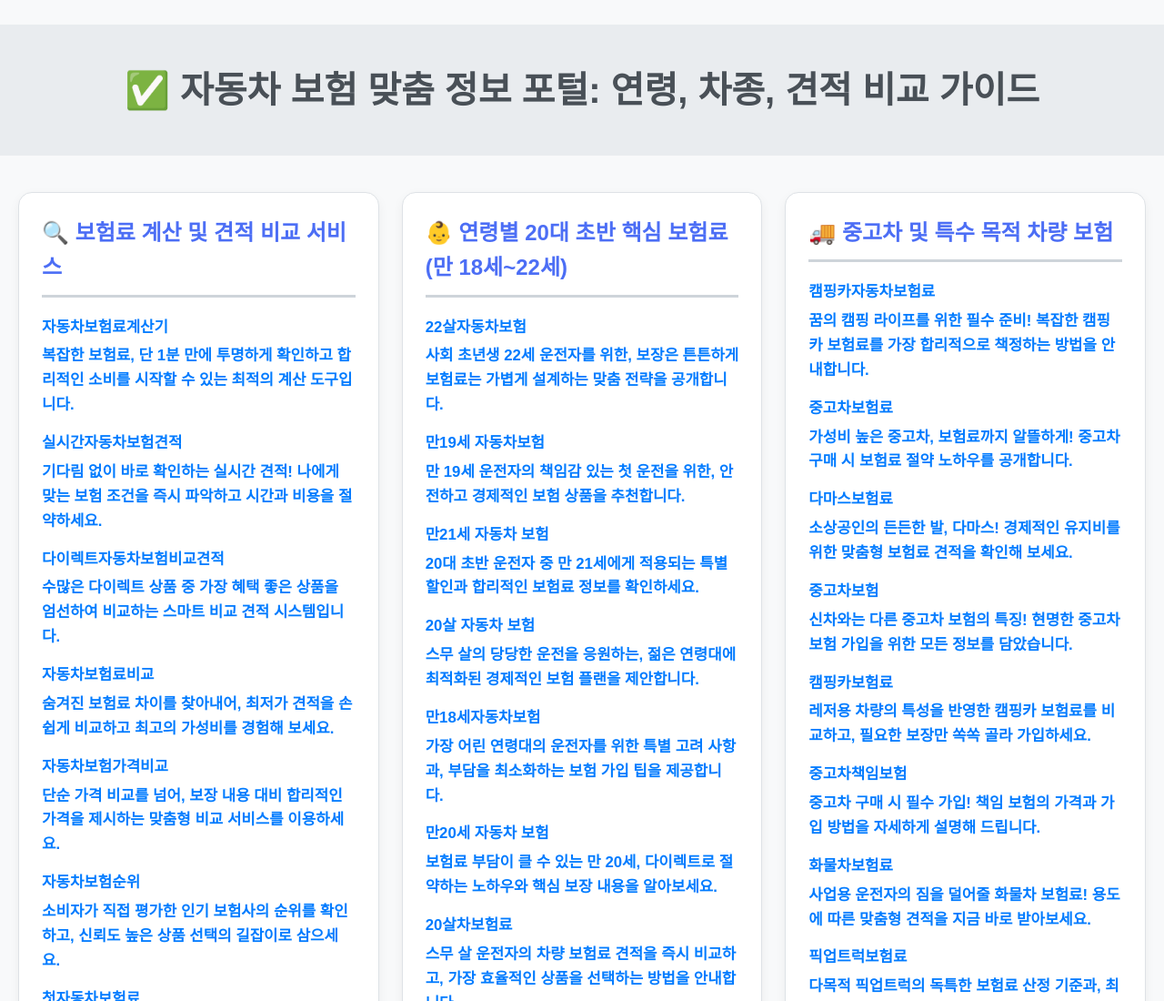
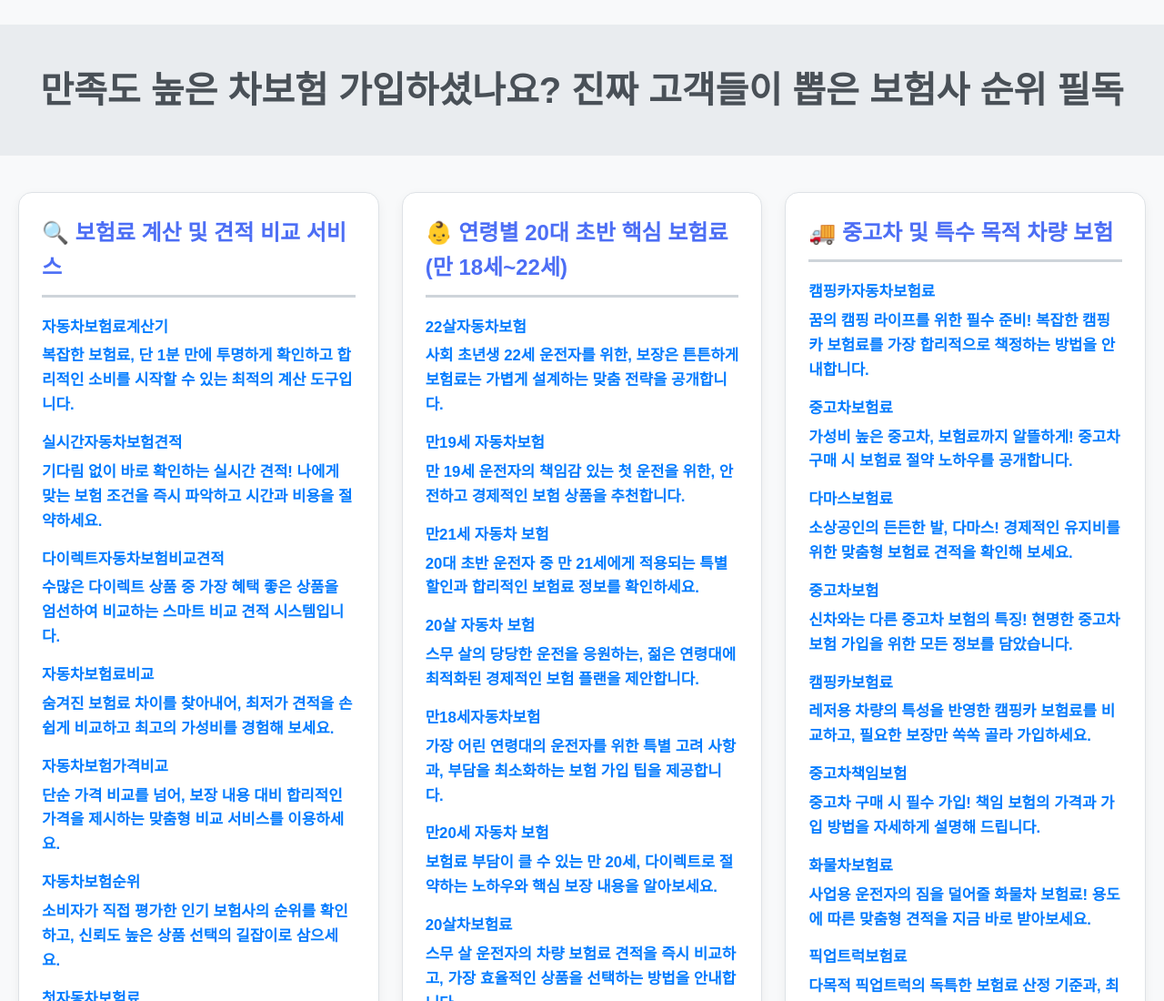
Before and after one commit to firemoney81-naldon/backktopm, a website: page index.html in a window 1280 px wide. Shown: the top 1100 px of the page at 91% size. Drawn offline with Linux system fonts and the light colour scheme.

Commit message:
Update index.html

```diff
--- a/index.html
+++ b/index.html
@@ -3,10 +3,10 @@
 <head>
     <meta charset="UTF-8">
     <meta name="viewport" content="width=device-width, initial-scale=1.0">
+<meta name="google-site-verification" content="bPeyJ_S-8nWUQOJ-jHeV7UVtUrtM_aln4fud6O-cZHc" />
+<meta name="naver-site-verification" content="ee57fb506923450b893aef4416fffae65fe22e92" />
 
-
-
-    <title>맞춤형 자동차 보험 정보 탐색</title>
+    <title>만족도 높은 차보험 가입하셨나요? 진짜 고객들이 뽑은 보험사 순위 필독</title>
 
 
 
@@ -118,7 +118,7 @@
 </head>
 <body>
 
-    <h1>✅ 자동차 보험 맞춤 정보 포털: 연령, 차종, 견적 비교 가이드</h1>
+    <h1>만족도 높은 차보험 가입하셨나요? 진짜 고객들이 뽑은 보험사 순위 필독</h1>
 
     <div class="container">
         <div class="category-grid">
```
